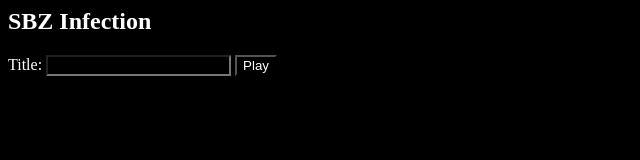
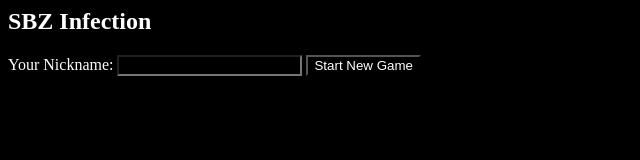
Before and after one commit to kallmanation/sbz-infection, a website: page index.html in a window 1280 px wide. Shown: the whole page, without its empty margins (0-640 px from the left). Drawn offline with Linux system fonts and the light colour scheme.

Commit message:
Adjust phrasing on main page

```diff
--- a/index.html
+++ b/index.html
@@ -17,10 +17,10 @@
     <h2>SBZ Infection</h2>
     <form action="/api" method="post">
       <label>
-        Title:
+        Your Nickname:
         <input type="text" name="nickname" />
       </label>
-      <input type="submit" value="Play"/>
+      <input type="submit" value="Start New Game"/>
     </form>
   </body>
 </html>
```
